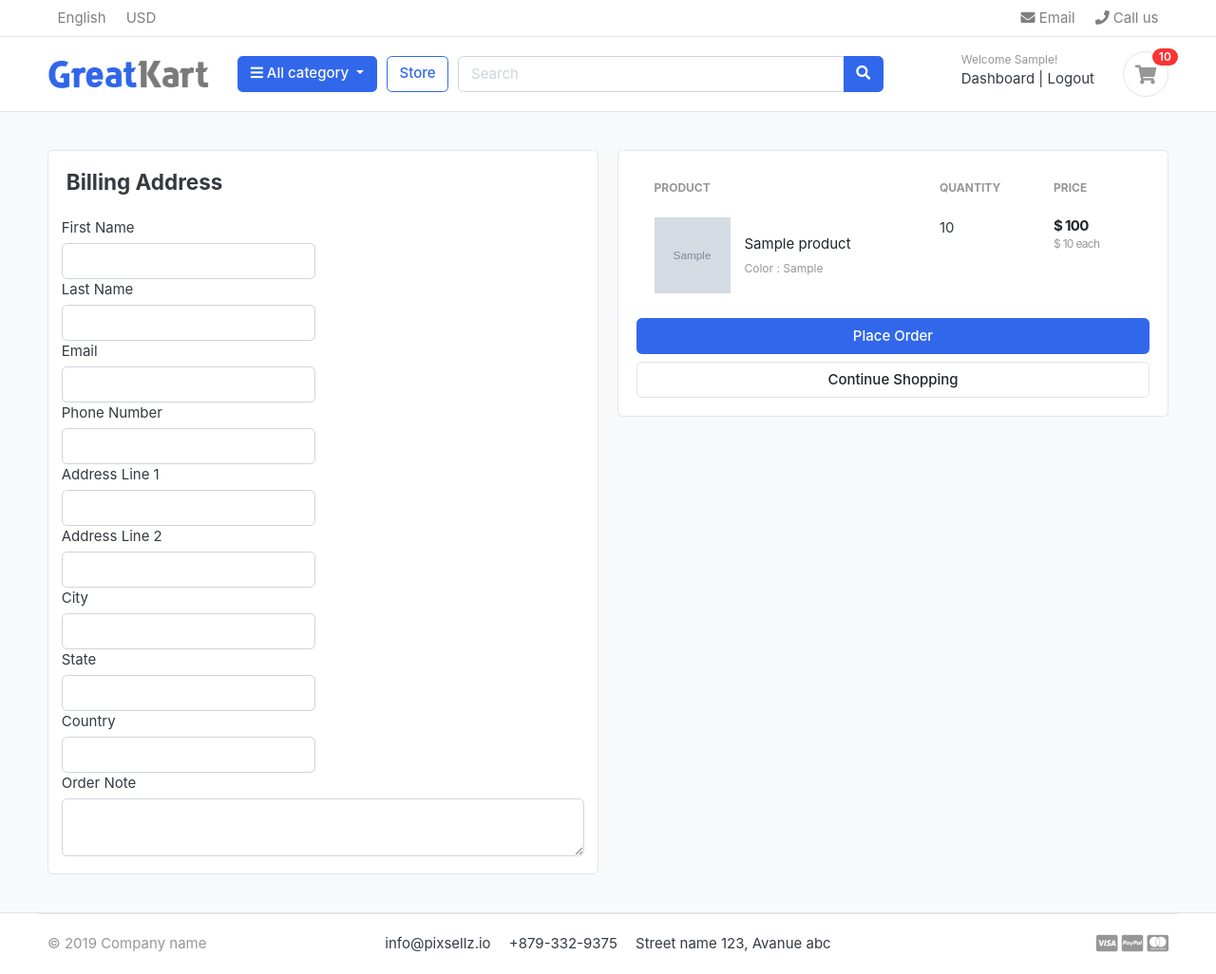
After one commit to h4rik/harikart-django, a Django app: page /carts/checkout/ in a window 1280 px wide. The commit adds this page. Shown: the whole page at 95% size. Run offline with Django 5.2, Linux system fonts and the light colour scheme; a user stored in the database is signed in; tables that the repository leaves empty hold one stand-in row (values such as "Sample post"); grey boxes marked "Sample" are stand-in pictures; some libraries are stand-ins or nearby versions; some web fonts are replaced.

Commit message:
handled cart and checkout page for the logged in user

```diff
--- a/carts/context_processors.py
+++ b/carts/context_processors.py
@@ -11,8 +11,11 @@
     else:
         try:
             cart = Cart.objects.filter(cart_id=_cart_id(request))
-            cart_items = CartItem.objects.all().filter(cart=cart[:1])
-            # we only need one result so [:1]
+            if request.user.is_authenticated:  # if request user is authenticated,then that means the user is any user is logged in. Then give me the count of the cart items for that particular user.Not based on the cart ID.
+                cart_items = CartItem.objects.all().filter(user = request.user)
+            else: # if the user is not logged in
+                cart_items = CartItem.objects.all().filter(cart=cart[:1])
+            # we only need one result so [:1], even if you have many cart ID's it will give you only one cart ID.
             for cart_item in cart_items:
                 cart_count += cart_item.quantity
         except Cart.DoesNotExist:
--- a/carts/models.py
+++ b/carts/models.py
@@ -1,6 +1,6 @@
 from django.db import models
 from store.models import Product, Variation
-
+from accounts.models import Account
 
 # Create your models here.
 class Cart(models.Model):
@@ -12,9 +12,11 @@
         return self.cart_id
 
 class CartItem(models.Model):
+    user = models.ForeignKey(Account, on_delete=models.CASCADE, null=True)
+    # CASCADE means if this user account is deleted, I want this cart item to be deleted as well.
     product = models.ForeignKey(Product, on_delete=models.CASCADE)
     variations = models.ManyToManyField(Variation, blank=True)
-    cart = models.ForeignKey(Cart, on_delete=models.CASCADE)
+    cart = models.ForeignKey(Cart, on_delete=models.CASCADE, null=True)
     quantity = models.IntegerField()
     is_active = models.BooleanField(default=True)
 
--- a/carts/urls.py
+++ b/carts/urls.py
@@ -6,5 +6,6 @@
     path('add_cart/<int:product_id>/', views.add_cart, name = 'add_cart'),
     path('remove_cart/<int:product_id>/<int:cart_item_id>/', views.remove_cart, name = 'remove_cart'),
     path('remove_cart_item/<int:product_id>/<int:cart_item_id>/', views.remove_cart_item, name = 'remove_cart_item'),
+    path('checkout/', views.checkout, name = 'checkout'),
 
 ]
--- a/carts/views.py
+++ b/carts/views.py
@@ -3,6 +3,7 @@
 from .models import Cart, CartItem
 from django.http import HttpResponse
 from django.core.exceptions import ObjectDoesNotExist
+from django.contrib.auth.decorators import login_required
 
 # Create your views here.
 
@@ -18,110 +19,179 @@
 # we have a session keys.So what we are going to do is we are going to store the session key as a cart ID
 
 def add_cart(request, product_id):
+    current_user = request.user
     product = Product.objects.get(id=product_id)  # to get the product
-    product_variation = []
-    if request.method == 'POST':
-        for item in request.POST:
-            key = item
-            value = request.POST[key]
-            #print(key, value)
+    # If the user is authenticated , the below whole is almost same as else part code just some changes
+    if current_user.is_authenticated:
+        product_variation = []
+        if request.method == 'POST':
+            for item in request.POST:
+                key = item
+                value = request.POST[key]
+                # the try and catch are to make sure that they contain same values mentioned in variation_category, __iexact means it will ignore if the key or value is cpital or small
+                try:
+                    variation = Variation.objects.get(variation_category__iexact=key, variation_value__iexact=value )
+                    #print(variation) it prints ex: white medium
+                    product_variation.append(variation)
+                except:
+                    pass
 
-            """
-            the main use of try and catch is to check if this key and value which is coming from the request.POST is matching with the model values.
-            That means variation values that we have given here in database . This should match. It should match the variation category and the value.
-            """
-            # the try and catch are to make sure that they contain same values mentioned in variation_category, __iexact means it will ignore if the key or value is cpital or small
-            try:
-                variation = Variation.objects.get(variation_category__iexact=key, variation_value__iexact=value )
-                #print(variation) it prints ex: white medium
-                product_variation.append(variation)
-            except:
-                pass
+        # the below is to add product into cart so that it becomes cart item
+        is_cart_item_exists = CartItem.objects.filter(product=product, user=current_user).exists()
+        if is_cart_item_exists:
+            cart_item = CartItem.objects.filter(product=product, user=current_user)
+            # exisitng variations -> from database
+            # current variation  -> product_variation
+            # item_id ->from database
 
-        # we want the  we want to get the specific variation for this particular product, you know, this particular product.
-        # so we added product=product, product before = is the field name and other is we declared above
-        #color = request.POST['color'], size = request.POST['size']
-        """if we use the above it will be not good becoz if something else comes like brand , author we can't keep on
-        adding these so we need to use loops so that it can iterate better
-        so tha above for loop can get values like brands, author if they have"""
-        #print(color, size) # we can see print in terminal when we stop the server
-        # the color and size are coming from the url http://127.0.0.1:8000/carts/add_cart/2/?color=blue&size=medium for GET requestand we are taking that
-        #return HttpResponse(color + ' ' + size)
-        #exit()
+            # lets first check if the current variation is already inside the existing variation
+            ex_var_list = []
+            id = []
+            for item in cart_item:
+                existing_variation = item.variations.all()
+                ex_var_list.append(list(existing_variation)) # it is creating a query set, we should now convert it into list
+                id.append(item.id)
+            #print(ex_var_list)
+
+            if product_variation in ex_var_list:
+                # increase the cart item quantity
+                index = ex_var_list.index(product_variation)
+                item_id = id[index]
+                item = CartItem.objects.get(product=product, id=item_id)
+                item.quantity += 1
+                item.save()
+
+            else:
+                # create a new cart item
+                # when will click add item the cart item quantity should be increased by one
+                item = CartItem.objects.create(product=product, quantity = 1, user=current_user)
+                if len(product_variation) > 0:
+                    item.variations.clear()
+                    item.variations.add(*product_variation)
+                item.save()
+
+        else: #CartItem.DoesNotExist
+            cart_item = CartItem.objects.create(
+                product = product,
+                quantity = 1,
+                user=current_user,
+            )
+            if len(product_variation) > 0:
+                cart_item.variations.clear()
+                cart_item.variations.add(*product_variation)
+            cart_item.save()
+
+        return redirect('cart')
+
+
+    # if the user is not authenticated
+    else:
+        product_variation = []
+        if request.method == 'POST':
+            for item in request.POST:
+                key = item
+                value = request.POST[key]
+                #print(key, value)
+
+                """
+                the main use of try and catch is to check if this key and value which is coming from the request.POST is matching with the model values.
+                That means variation values that we have given here in database . This should match. It should match the variation category and the value.
+                """
+                # the try and catch are to make sure that they contain same values mentioned in variation_category, __iexact means it will ignore if the key or value is cpital or small
+                try:
+                    variation = Variation.objects.get(variation_category__iexact=key, variation_value__iexact=value )
+                    #print(variation) it prints ex: white medium
+                    product_variation.append(variation)
+                except:
+                    pass
+
+            # we want the  we want to get the specific variation for this particular product, you know, this particular product.
+            # so we added product=product, product before = is the field name and other is we declared above
+            #color = request.POST['color'], size = request.POST['size']
+            """if we use the above it will be not good becoz if something else comes like brand , author we can't keep on
+            adding these so we need to use loops so that it can iterate better
+            so tha above for loop can get values like brands, author if they have"""
+            #print(color, size) # we can see print in terminal when we stop the server
+            # the color and size are coming from the url http://127.0.0.1:8000/carts/add_cart/2/?color=blue&size=medium for GET requestand we are taking that
+            #return HttpResponse(color + ' ' + size)
+            #exit()
 
 
 
 
-    try:
-        cart = Cart.objects.get(cart_id=_cart_id(request)) # get the cart using the cart_id present in the session
-    # we can get cart id that is session id from the left side of (i button)website url which contains cookies folder and inside it sessionID and store it in database
-    # underscore cart_id with the request so that it will match the cart id with the session id
-    except Cart.DoesNotExist:
-        cart = Cart.objects.create(
-            cart_id = _cart_id(request)
-        )
-    cart.save()
+        try:
+            cart = Cart.objects.get(cart_id=_cart_id(request)) # get the cart using the cart_id present in the session
+        # we can get cart id that is session id from the left side of (i button)website url which contains cookies folder and inside it sessionID and store it in database
+        # underscore cart_id with the request so that it will match the cart id with the session id
+        except Cart.DoesNotExist:
+            cart = Cart.objects.create(
+                cart_id = _cart_id(request)
+            )
+        cart.save()
 
-    # the below is to add product into cart so that it becomes cart item
-    is_cart_item_exists = CartItem.objects.filter(product=product, cart=cart).exists()
-    if is_cart_item_exists:
-        cart_item = CartItem.objects.filter(product=product, cart=cart)
-        # exisitng variations -> from database
-        # current variation  -> product_variation
-        # item_id ->from database
+        # the below is to add product into cart so that it becomes cart item
+        is_cart_item_exists = CartItem.objects.filter(product=product, cart=cart).exists()
+        if is_cart_item_exists:
+            cart_item = CartItem.objects.filter(product=product, cart=cart)
+            # exisitng variations -> from database
+            # current variation  -> product_variation
+            # item_id ->from database
 
-        # lets first check if the current variation is already inside the existing variation
-        ex_var_list = []
-        id = []
-        for item in cart_item:
-            existing_variation = item.variations.all()
-            ex_var_list.append(list(existing_variation)) # it is creating a query set, we should now convert it into list
-            id.append(item.id)
-        #print(ex_var_list)
+            # lets first check if the current variation is already inside the existing variation
+            ex_var_list = []
+            id = []
+            for item in cart_item:
+                existing_variation = item.variations.all()
+                ex_var_list.append(list(existing_variation)) # it is creating a query set, we should now convert it into list
+                id.append(item.id)
+            #print(ex_var_list)
 
-        if product_variation in ex_var_list:
-            # increase the cart item quantity
-            index = ex_var_list.index(product_variation)
-            item_id = id[index]
-            item = CartItem.objects.get(product=product, id=item_id)
-            item.quantity += 1
-            item.save()
+            if product_variation in ex_var_list:
+                # increase the cart item quantity
+                index = ex_var_list.index(product_variation)
+                item_id = id[index]
+                item = CartItem.objects.get(product=product, id=item_id)
+                item.quantity += 1
+                item.save()
 
-        else:
-            # create a new cart item
-            # when will click add item the cart item quantity should be increased by one
-            item = CartItem.objects.create(product=product, quantity = 1, cart=cart)
+            else:
+                # create a new cart item
+                # when will click add item the cart item quantity should be increased by one
+                item = CartItem.objects.create(product=product, quantity = 1, cart=cart)
+                if len(product_variation) > 0:
+                    item.variations.clear()
+                    item.variations.add(*product_variation)
+                item.save()
+
+        else: #CartItem.DoesNotExist
+            cart_item = CartItem.objects.create(
+                product = product,
+                quantity = 1,
+                cart = cart,
+            )
             if len(product_variation) > 0:
-                item.variations.clear()
-                item.variations.add(*product_variation)
-            item.save()
-
-    else: #CartItem.DoesNotExist
-        cart_item = CartItem.objects.create(
-            product = product,
-            quantity = 1,
-            cart = cart,
-        )
-        if len(product_variation) > 0:
-            cart_item.variations.clear()
-            cart_item.variations.add(*product_variation)
-        cart_item.save()
-    #return HttpResponse(cart_item.product)
-    #return HttpResponse(cart_item.quantity) # it gets every time when we click add to cart button
-    #exit()
-    return redirect('cart')
+                cart_item.variations.clear()
+                cart_item.variations.add(*product_variation)
+            cart_item.save()
+        #return HttpResponse(cart_item.product)
+        #return HttpResponse(cart_item.quantity) # it gets every time when we click add to cart button
+        #exit()
+        return redirect('cart')
 
 def remove_cart(request, product_id, cart_item_id):
-    # for reducing the quantity number
-    cart = Cart.objects.get(cart_id = _cart_id(request))
+    # for reducing the quantity number (-) button
     product = get_object_or_404(Product, id=product_id)
     try:
-      cart_item = CartItem.objects.get(product=product, cart=cart, id =cart_item_id)
-      if cart_item.quantity > 1:
-          cart_item.quantity -= 1
-          cart_item.save()
-      else:
-          cart_item.delete()
+        if request.user.is_authenticated:
+            cart_item = CartItem.objects.get(product=product, user = request.user, id =cart_item_id)
+        else: # else part will run only when we are not logged in
+            cart = Cart.objects.get(cart_id = _cart_id(request))
+            cart_item = CartItem.objects.get(product=product, cart=cart, id =cart_item_id)
+        if cart_item.quantity > 1:
+            cart_item.quantity -= 1
+            cart_item.save()
+        else:
+            cart_item.delete()
     except:
         pass
     return redirect('cart')
@@ -133,18 +203,16 @@
 
 #this is to remove the whole cart item by clicking remove button
 def remove_cart_item(request, product_id, cart_item_id):
-    cart = Cart.objects.get(cart_id=_cart_id(request))
     product = get_object_or_404(Product, id=product_id)
+    if request.user.is_authenticated:   # when the user is logged in
+        cart_item = CartItem.objects.get(product=product, user = request.user, id=cart_item_id)
+    # Use get() to retrieve a single cart item
+    else: # when the user is not logged in
+        cart = Cart.objects.get(cart_id=_cart_id(request))
+        cart_item = CartItem.objects.get(product=product, cart=cart, id=cart_item_id)
+    cart_item.delete()
+    return redirect('cart')
 
-    # Use get() to retrieve a single cart item
-    try:
-        cart_item = CartItem.objects.get(product=product, cart=cart, id=cart_item_id)
-        cart_item.delete()
-    except CartItem.DoesNotExist:
-        # Handle case where the cart item does not exist
-        return redirect('cart')
-
-    return redirect('cart')
 
 
 
@@ -155,8 +223,11 @@
     try:
         tax = 0
         grand_total = 0
-        cart=Cart.objects.get(cart_id=_cart_id(request))
-        cart_items = CartItem.objects.filter(cart=cart, is_active=True)
+        if request.user.is_authenticated:     # this is for logged in users
+           cart_items = CartItem.objects.filter(user = request.user, is_active=True)    # this shows the cart items in checkout page
+        else:   # this is for non logged in users
+            cart=Cart.objects.get(cart_id=_cart_id(request))
+            cart_items = CartItem.objects.filter(cart=cart, is_active=True)
         for cart_item in cart_items:
             total += (cart_item.product.price * cart_item.quantity)
             quantity += cart_item.quantity
@@ -178,7 +249,34 @@
 
 
 
+@login_required(login_url='login')
+# the above is called decorator and we need to logged in. so that you can check out with that particular user.
+def checkout(request,  total = 0, quantity=0,cart_items=None):
+    try:
+        tax = 0
+        grand_total = 0
+        if request.user.is_authenticated:     # this is for logged in users
+           cart_items = CartItem.objects.filter(user = request.user, is_active=True)    # this shows the cart items in checkout page
+        else:   # this is for non logged in users
+            cart=Cart.objects.get(cart_id=_cart_id(request))
+            cart_items = CartItem.objects.filter(cart=cart, is_active=True)
+        for cart_item in cart_items:
+            total += (cart_item.product.price * cart_item.quantity)
+            quantity += cart_item.quantity
+        tax = (2 * total)/100
+        grand_total = total + tax
+    except ObjectDoesNotExist:
+        pass
 
+    context ={
+        'total': total,
+        'quantity': quantity,
+        'cart_items': cart_items,
+        'tax': tax,
+        'grand_total': grand_total,
+    }
+
+    return render(request, 'store/checkout.html', context)
 
 
 """
--- /dev/null
+++ b/templates/store/checkout.html
@@ -0,0 +1,149 @@
+{% extends 'base.html' %}
+{% load static %}
+
+
+{% block content %}
+<section class="section-content padding-y bg">
+    <div class="container">
+
+    <!-- ============================ COMPONENT 1 ================================= -->
+
+    <div class="row">
+        <aside class="col-lg-6">
+    <div class="card">
+        <div class = "card-body">
+            <h4 class = "card-title mb-4">Billing Address</h4>
+            <form action="" method="POST">
+                {% csrf_token %}
+                <div class="form-row">
+                    <div class="col.form-group">
+                        <label for=""> First Name</label>
+                        <input type="text" name="fist_name" class="form-control" required>
+                    </div>
+                </div>
+                <div class="form-row">
+                    <div class="col.form-group">
+                        <label for=""> Last Name</label>
+                        <input type="text" name="last_name" class="form-control" required>
+                    </div>
+                </div>
+                <div class="form-row">
+                    <div class="col.form-group">
+                        <label for="">Email</label>
+                        <input type="email" name="email" class="form-control" required>
+                    </div>
+                </div>
+                <div class="form-row">
+                    <div class="col.form-group">
+                        <label for="">Phone Number</label>
+                        <input type="text" name="phone" class="form-control" required>
+                    </div>
+                </div>
+                <div class="form-row">
+                    <div class="col.form-group">
+                        <label for="">Address Line 1</label>
+                        <input type="text" name="address_line_1" class="form-control" required>
+                    </div>
+                </div>
+                <div class="form-row">
+                    <div class="col.form-group">
+                        <label for="">Address Line 2</label>
+                        <input type="text" name="address_line_2" class="form-control">
+                    </div>
+                </div>
+                <div class="form-row">
+                    <div class="col.form-group">
+                        <label for="">City</label>
+                        <input type="text" name="city" class="form-control" required>
+                    </div>
+                </div>
+                <div class="form-row">
+                    <div class="col.form-group">
+                        <label for="">State</label>
+                        <input type="text" name="state" class="form-control" required>
+                    </div>
+                </div>
+                <div class="form-row">
+                    <div class="col.form-group">
+                        <label for="">Country</label>
+                        <input type="text" name="country" class="form-control" required>
+                    </div>
+                </div>
+                <div class="form-row">
+                    <label for="">Order Note</label>
+                    <textarea name="order_note" rows="2"  class="form-control"></textarea>
+                </div>
+
+
+    </div> <!-- card.// -->
+
+        </aside> <!-- col.// -->
+        <aside class="col-lg-6">
+
+            <div class="card">
+            <div class="card-body">
+                <table class="table table-borderless table-shopping-cart">
+                    <thead class="text-muted">
+                    <tr class="small text-uppercase">
+                      <th scope="col">Product</th>
+                      <th scope="col" width="120">Quantity</th>
+                      <th scope="col" width="120">Price</th>
+
+                    </tr>
+                    </thead>
+                    <tbody>
+                    {% for cart_item in cart_items %}
+                    <tr>
+                        <td>
+                            <figure class="itemside align-items-center">
+                                <div class="aside"><img src="{{ cart_item.product.Images.url }}" class="img-sm"></div>
+                                <figcaption class="info">
+                                    <a href="{{ cart_item.product.get_url }}" class="title text-dark">{{ cart_item.product.product_name }}</a>
+                                    <p class="text-muted small">
+                                        {% if cart_item.variations.all %}
+                                            {% for item in cart_item.variations.all %}
+                                                {{ item.variation_category | capfirst }} : {{ item.variation_value | capfirst}} <br>
+                                            {% endfor %}
+                                        {% endif %}
+                                    </p>
+                                </figcaption>
+                            </figure>
+                        </td>
+                        <td>
+                            <label for="">{{ cart_item.quantity}}</label>
+                        </td>
+                        <td>
+                            <div class="price-wrap">
+                                <var class="price">$ {{ cart_item.sub_total }}</var>
+                                <small class="text-muted"> $ {{ cart_item.product.price }} each </small>
+                            </div> <!-- price-wrap .// -->
+                        </td>
+
+                    </tr>
+                    {% endfor %}
+                    </tbody>
+                    </table>
+
+                <button type="submit" name="submit" class="btn btn-primary btn-block"> Place Order </button>
+                <a href="{% url 'store' %}" class="btn btn-light btn-block">Continue Shopping</a>
+            </form>
+            </div> <!-- card-body.// -->
+            </div> <!-- card.// -->
+
+    </aside> <!-- col.// -->
+
+
+    </div> <!-- row.// -->
+
+    <!-- ============================ COMPONENT 1 END .// ================================= -->
+
+    </div> <!-- container .//  -->
+    </section>
+    <!-- ========================= SECTION CONTENT END// ========================= -->
+    </body>
+    </html>
+
+{% endblock %}
+
+<!--
+Always remember if you are using POST request, you should use the button tag instead of a tag(anchor)-->
```
Also changed, not shown: accounts/views.py (+58 -1 lines), templates/store/cart.html (+8 -1 lines), carts/migrations/0004_cartitem_user_alter_cartitem_cart.py (added).
